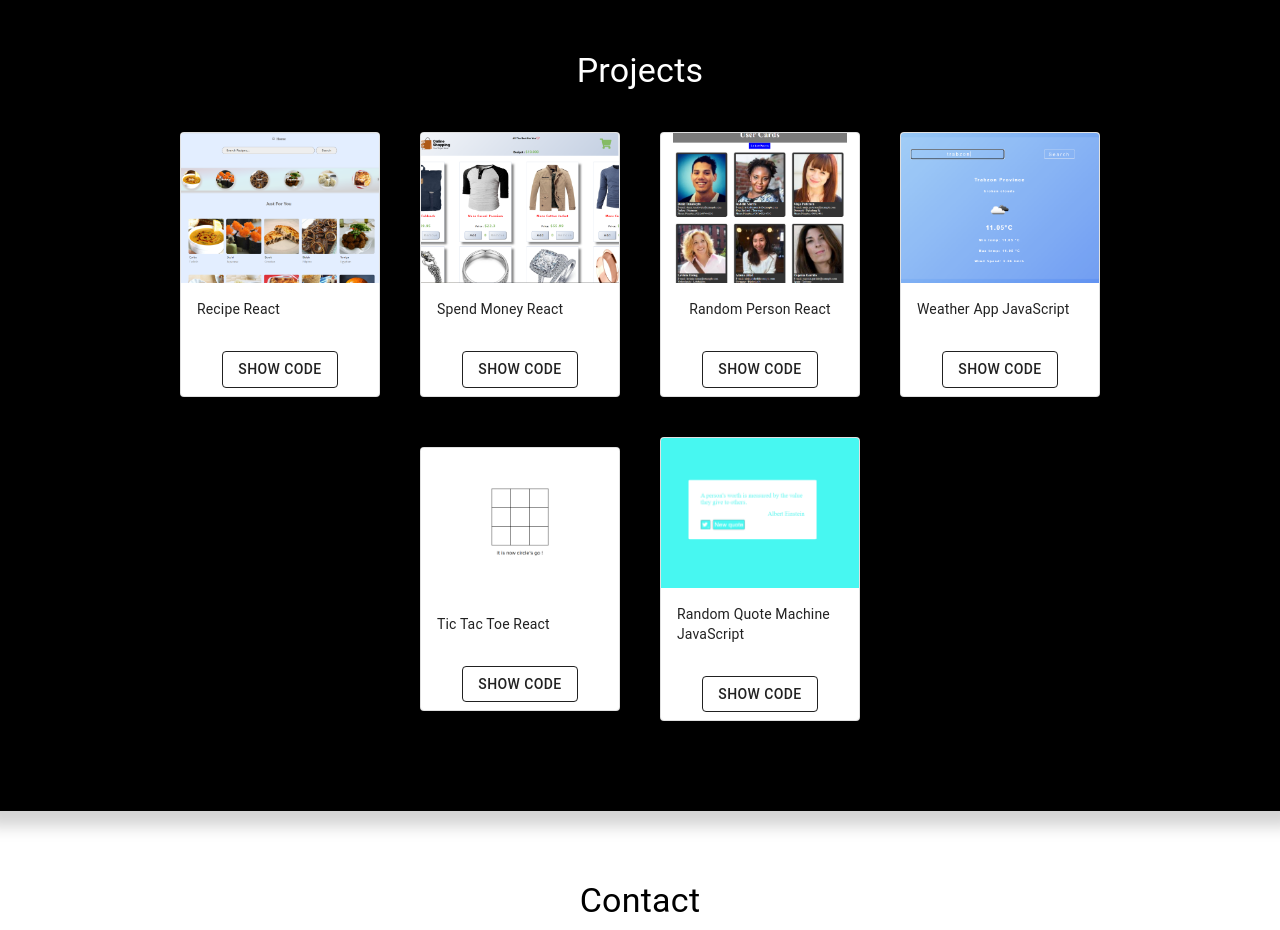
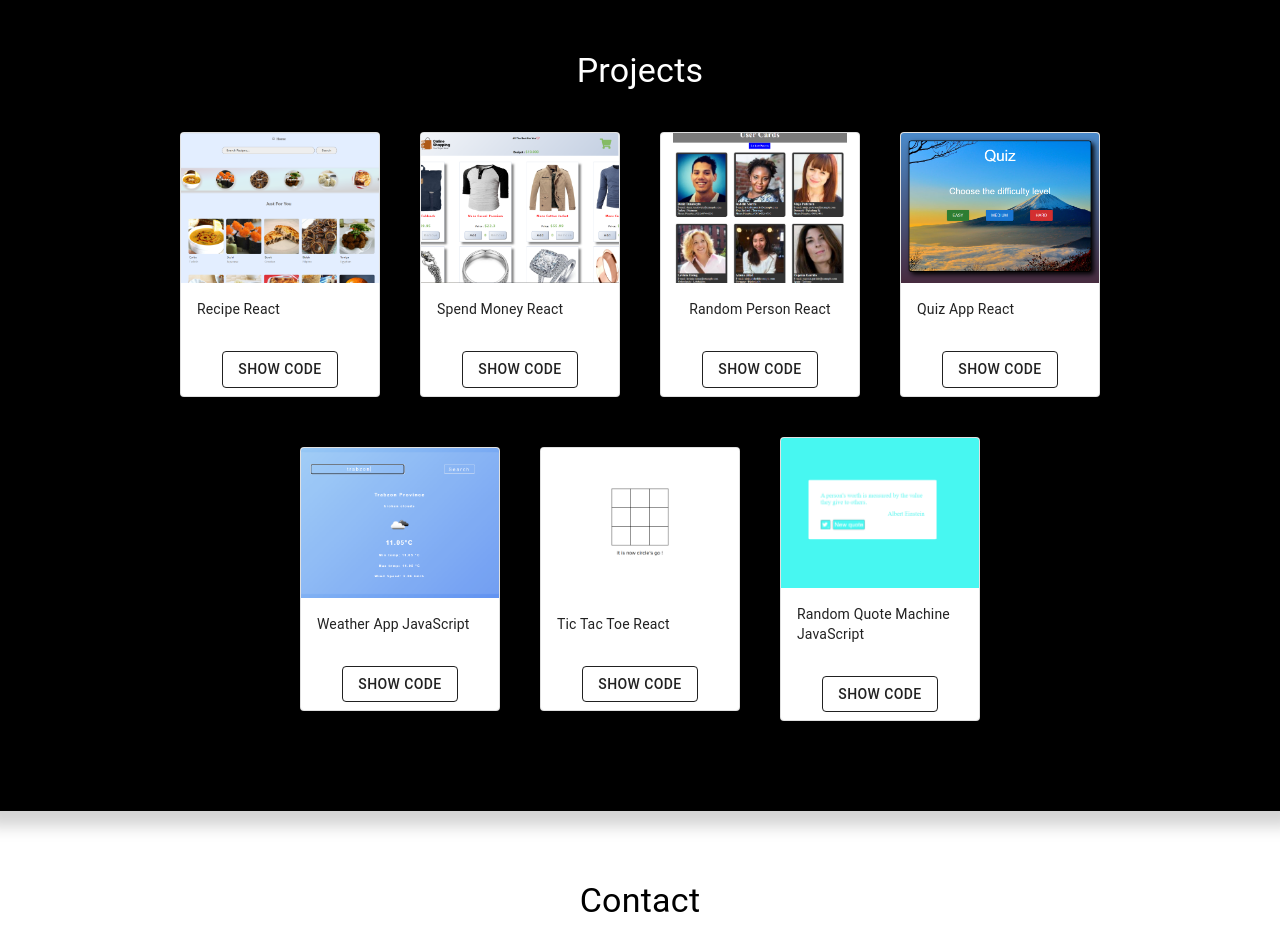
Before and after one commit to FiratSomek/Portfolio-react, a React (Create React App) app: page / in a window 1280 px wide. Shown: the part 1580-2510 px from the top of the page. Built offline with nearby package versions, Linux system fonts and the light colour scheme.

Commit message:
Update index.tsx

```diff
--- a/src/components/MyProjects/index.tsx
+++ b/src/components/MyProjects/index.tsx
@@ -15,6 +15,7 @@ import SpendMoneyAppImg from "../../assets/spend-money-app.png";
 import TicTacToeImg from "../../assets/tic-tac-toe.png";
 import WeatherAppImg from "../../assets/weather-app.png";
 import RandomQuoteImg from "../../assets/random-quote-machine.png";
+import QuizAppImg from "../../assets/quiz-app.png";
 
 interface ProjectReact {
   name: string;
@@ -40,6 +41,12 @@ const initialProject: ProjectReact[] = [
     url: "https://random-person-card.vercel.app/",
     githubUrl: "https://github.com/FiratSomek/random-person-card",
     img: RandomUserImg,
+  },
+  {
+    name: "Quiz App React",
+    url: "https://quiz-app-fs.vercel.app/",
+    githubUrl: "https://github.com/FiratSomek/Quiz-app",
+    img: QuizAppImg,
   },
   {
     name: "Weather App JavaScript",
```
